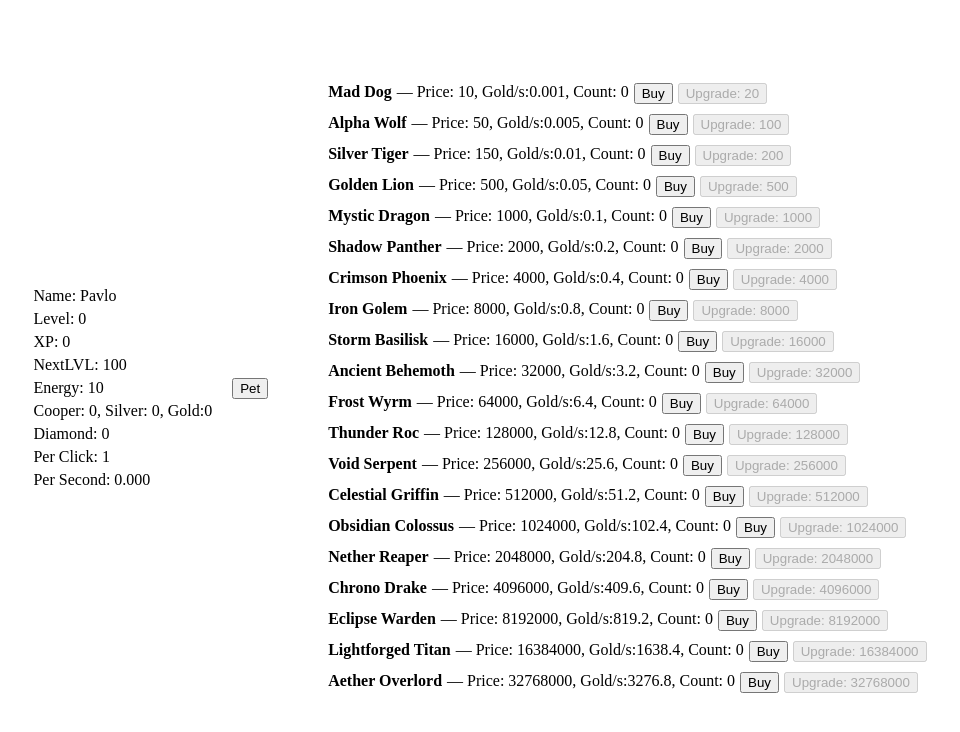
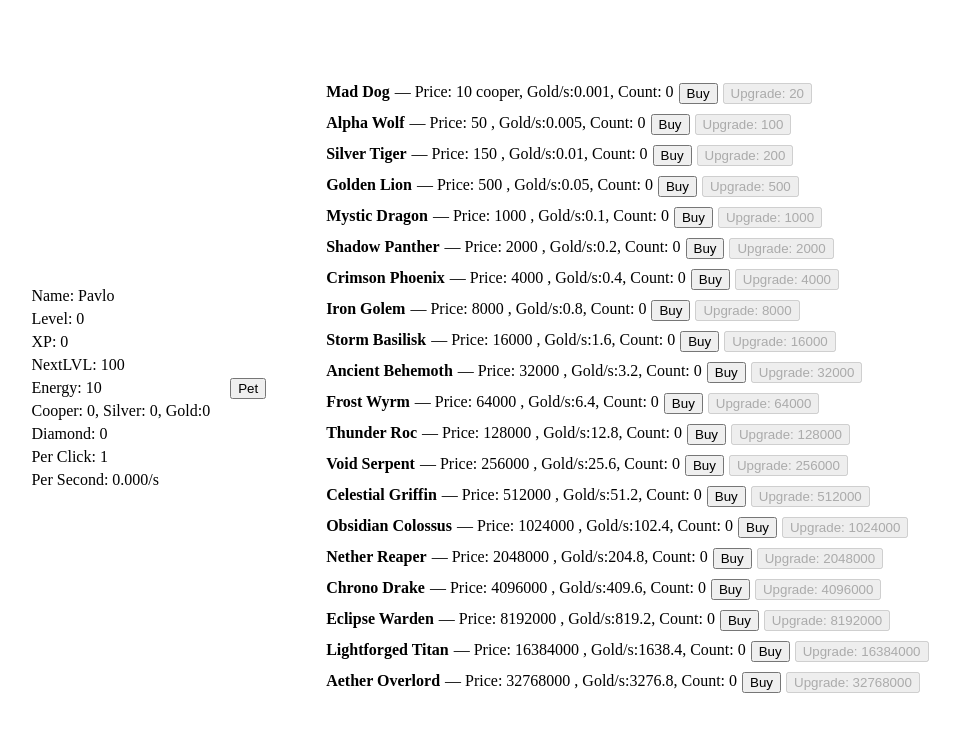
Before and after one commit to Havrylyuk-UA/pet_the_dog_front, a React (Vite) app: page / in a window 1280 px wide. Shown: the top 732 px of the page, without its empty margins (160-1120 px from the left). Built offline with nearby package versions, Linux system fonts and the light colour scheme.

Commit message:
not yeat

```diff
--- a/src/components/ArmyList/ArmyList.jsx
+++ b/src/components/ArmyList/ArmyList.jsx
@@ -13,7 +13,9 @@ const ArmyList = () => {
       return;
     }
 
-    dispatch(removeBalance({ currencyType, pay }));
+    const currency = toString(currencyType);
+
+    dispatch(removeBalance({ currency, pay }));
     dispatch(updatePerSecond({ perSec, name }));
   };
 
@@ -24,7 +26,7 @@ const ArmyList = () => {
           <ArmyListItem
             unit={unit}
             buyItem={() =>
-              handleBuyItem("gold", unit.price, unit.income, unit.name)
+              handleBuyItem(unit.currency, unit.price, unit.income, unit.name)
             }
           />
         </li>
--- a/src/components/ArmyListItem/ArmyListItem.jsx
+++ b/src/components/ArmyListItem/ArmyListItem.jsx
@@ -8,7 +8,8 @@ const ArmyListItem = ({ unit, buyItem }) => {
 
   return (
     <div style={{ display: "flex", gap: "5px" }}>
-      <strong>{unit.name}</strong> — Price: {Math.floor(unit.price)}, Gold/s:
+      <strong>{unit.name}</strong> — Price: {Math.floor(unit.price)}{" "}
+      {unit.currency}, Gold/s:
       {unit.income}, Count: {unit.count}
       <button onClick={() => buyItem()}>Buy</button>
       <button disabled={!isEnoughtGold}>Upgrade: {unit.armyUpgradeCost}</button>
--- a/src/components/Header/Header.jsx
+++ b/src/components/Header/Header.jsx
@@ -17,7 +17,7 @@ const Header = () => {
       </span>
       <span>Diamond: {user.balance.gems}</span>
       <span>Per Click: {user.perClick}</span>
-      <span>Per Second: {user.perSecond.toFixed(3)}</span>
+      <span>Per Second: {user.perSecond.toFixed(3)}/s</span>
     </div>
   );
 };
--- a/src/db/user.json
+++ b/src/db/user.json
@@ -17,6 +17,7 @@
     "army": [
       {
         "name": "Mad Dog",
+        "currency": "cooper",
         "price": 10,
         "multiple": 1.5,
         "income": 0.001,
```
